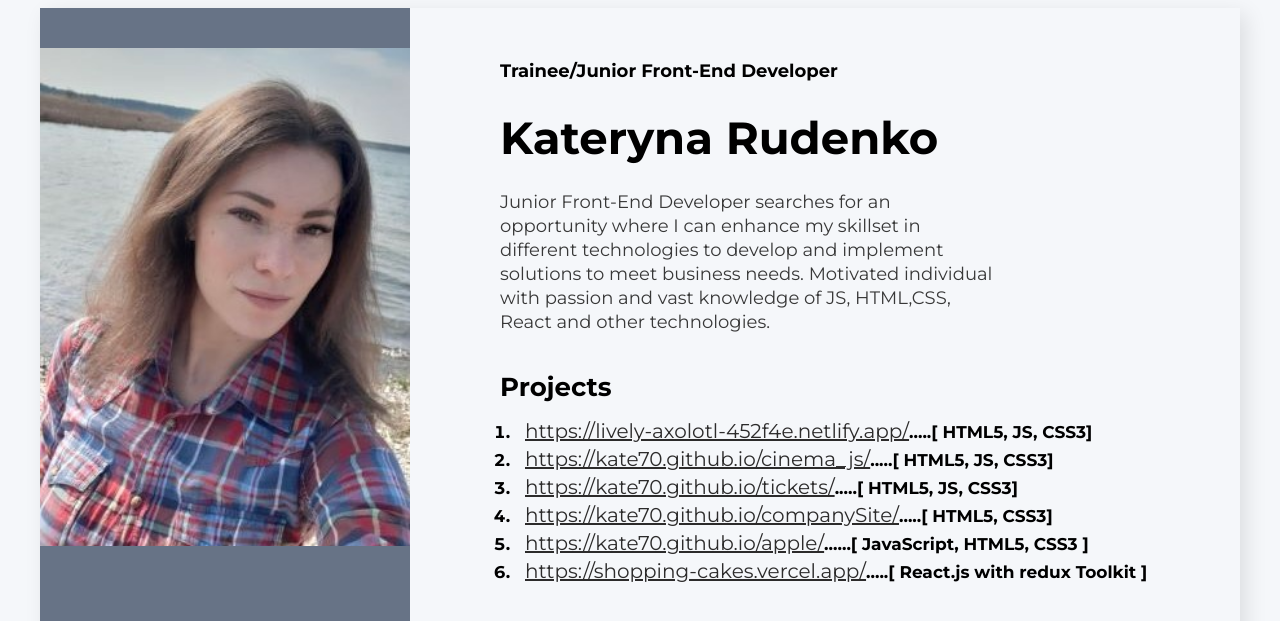
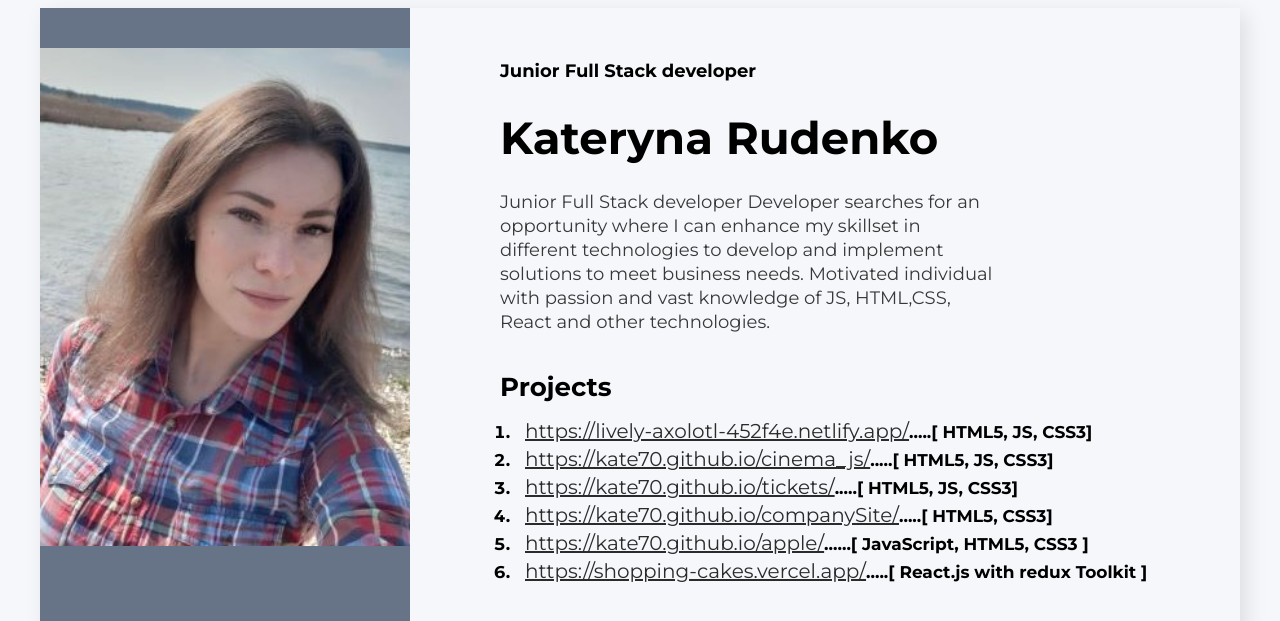
Before and after one commit to Kate70/Resume, a website: page index.html in a window 1280 px wide. Shown: the top 621 px of the page. Drawn offline with Linux system fonts and the light colour scheme.

Commit message:
Update index.html

```diff
--- a/index.html
+++ b/index.html
@@ -17,11 +17,11 @@
       <div class="main-content">
         <!-- About user -->
         <div class="about">
-          <h2 class="about-position">Trainee/Junior Front-End Developer</h2>
+          <h2 class="about-position">Junior Full Stack developer</h2>
           <h1 class="about-name">Kateryna Rudenko</h1>
 
           <p class="about-description">
-            Junior Front-End Developer searches for an opportunity where I can enhance my skillset in different technologies to develop and implement solutions to meet business needs. Motivated individual with passion and vast knowledge of JS, HTML,CSS, React and other technologies.
+            Junior Full Stack developer Developer searches for an opportunity where I can enhance my skillset in different technologies to develop and implement solutions to meet business needs. Motivated individual with passion and vast knowledge of JS, HTML,CSS, React and other technologies.
           </p>
         </div>
         <!-- Projects -->
```
